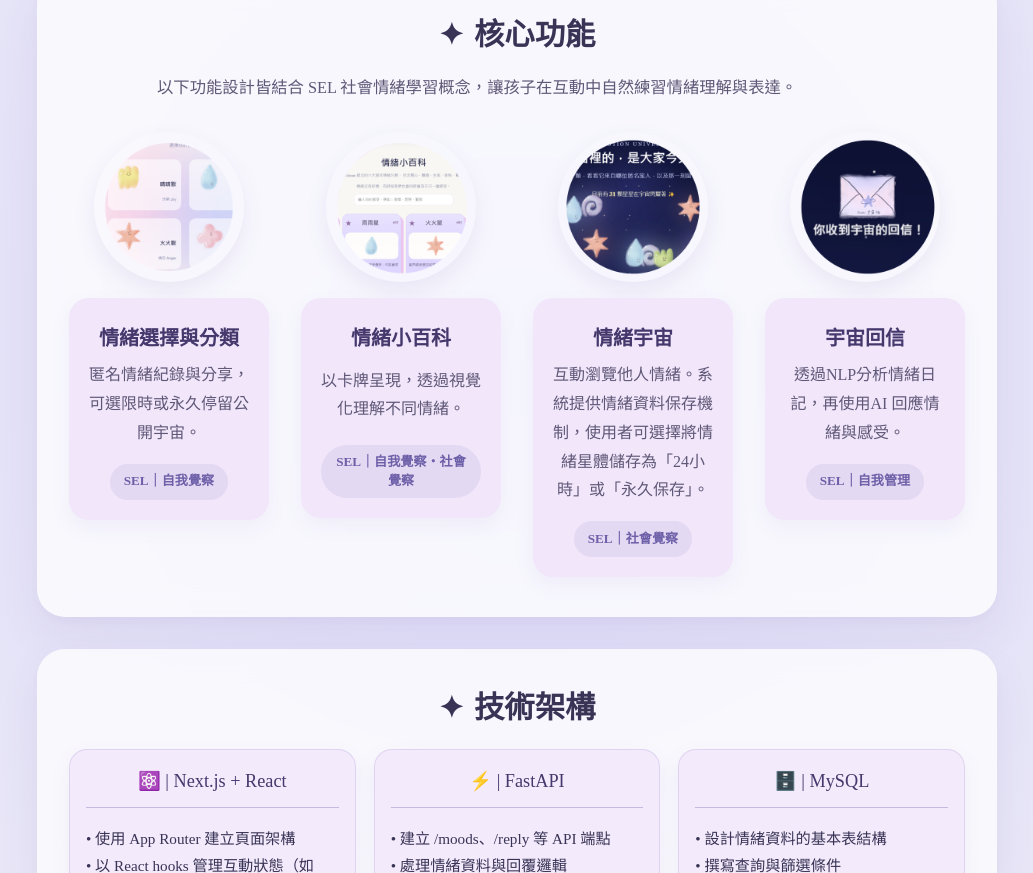
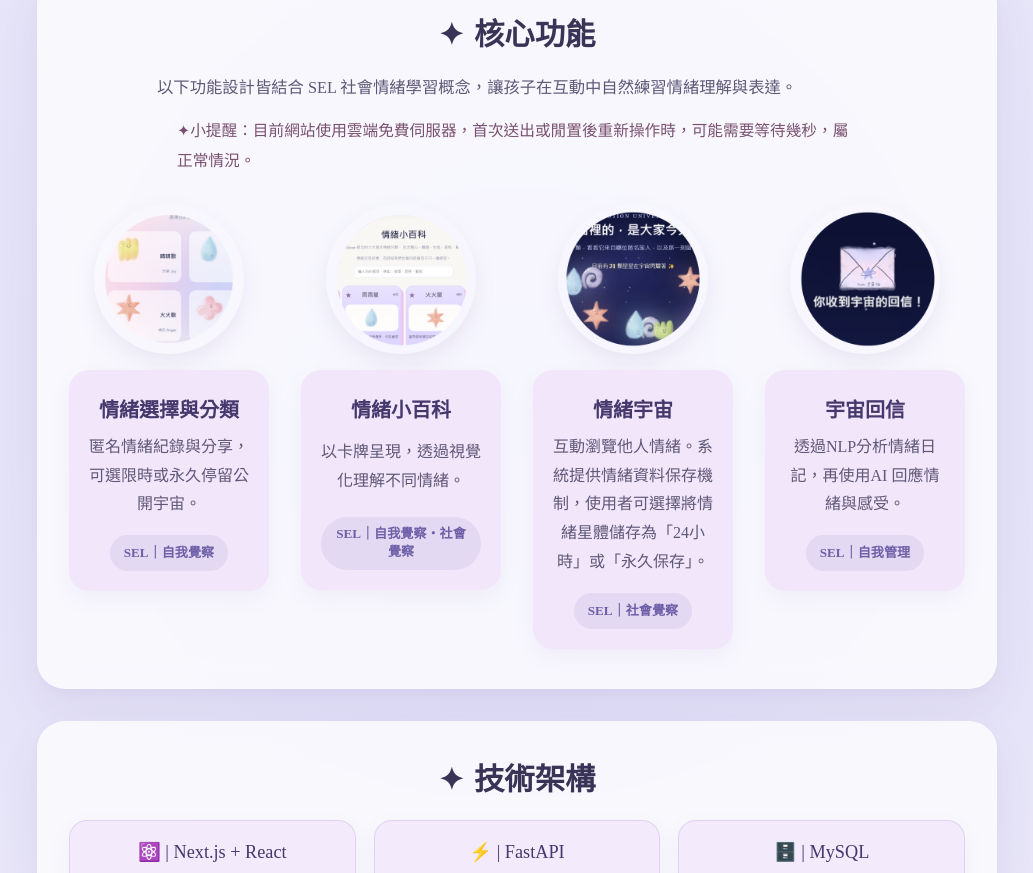
Before and after one commit to FUCHIEHYU/Emotion-Universe, a Next.js app in the folder frontend/: page /about in a window 1280 px wide. Shown: the part 1271-2144 px from the top of the page, without its empty margins (123-1156 px from the left). Built offline with nearby package versions, Linux system fonts and the light colour scheme.

Commit message:
fix: update image handling and add loading note in mood submission UI

```diff
--- a/frontend/app/about/about.css
+++ b/frontend/app/about/about.css
@@ -228,11 +228,20 @@
 
 .feature-intro {
   max-width: 720px;
-  margin: 0 auto 24px;
+  margin: 0 auto 12px;
   text-align: left;
   font-size: 1.02rem;
   line-height: 1.9;
   color: #5f5877;
+}
+
+.feature-note {
+  max-width: 720px;
+  margin: 0 auto 24px;
+  text-align: left;
+  font-size: 0.98rem;
+  line-height: 1.8;
+  color: #7a5170;
 }
 
 .feature-sel-tag {
--- a/frontend/app/about/page.jsx
+++ b/frontend/app/about/page.jsx
@@ -207,6 +207,10 @@ export default function AboutPage() {
           以下功能設計皆結合 SEL 社會情緒學習概念，讓孩子在互動中自然練習情緒理解與表達。
         </div>
 
+        <p className="feature-note">
+          ✦小提醒：目前網站使用雲端免費伺服器，首次送出或閒置後重新操作時，可能需要等待幾秒，屬正常情況。
+        </p>
+
         <div className="feature-grid">
           {featureItems.map((item, index) => (
             <div key={index} className="feature-item">
--- a/frontend/components/MoodModal.jsx
+++ b/frontend/components/MoodModal.jsx
@@ -189,6 +189,12 @@ return (
               <button type="submit" className="submitButton" disabled={loading}>
                 {loading ? "送出中..." : "送出情緒星"}
               </button>
+
+              {loading && (
+                <p className="submitHint">
+                  小提醒：首次送出或一段時間未使用後，系統可能需要多等待幾秒，請稍候片刻 💫...
+                </p>
+              )}
             </form>
 
             <p className="footerText">
```
Also changed, not shown: frontend/components/MoodModal.css (+8 -0 lines).
